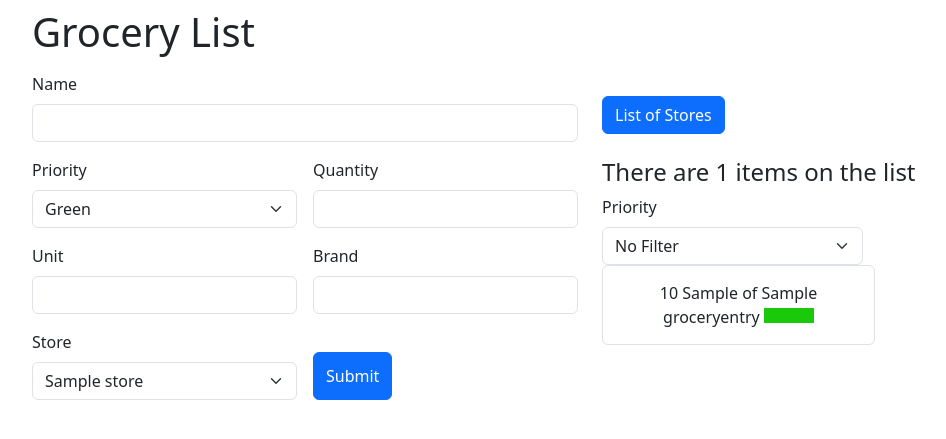
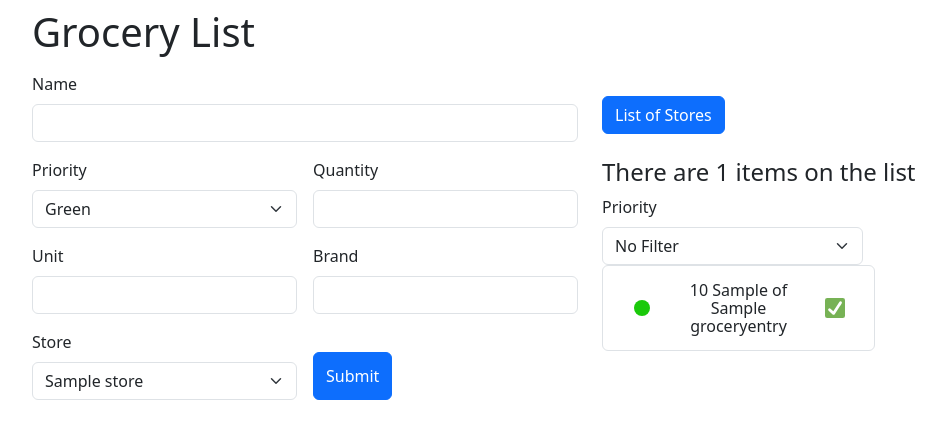
Before and after one commit to surfaceofbacon/Grocery_List, a Django app: page / in a window 1280 px wide. Shown: the top 439 px of the page, without its empty margins (50-996 px from the left). Run offline with Django 5.2, Linux system fonts and the light colour scheme; tables that the repository leaves empty hold one stand-in row (values such as "Sample post").

Commit message:
green check added

```diff
--- a/grocery_list/entries/static/entries/css/main.css
+++ b/grocery_list/entries/static/entries/css/main.css
@@ -4,3 +4,11 @@
     display: inline-block;
     height: 15px;
 }
+
+
+.entry-btn {
+    display: flex;
+    gap: 16px;
+    align-items: center;
+    line-height: 18px
+}
--- /dev/null
+++ b/grocery_list/entries/templates/entries/icons/green_check.html
@@ -0,0 +1,7 @@
+<svg width="{{ width }}" height="{{ height }}" viewBox="0 0 36 36" xmlns="http://www.w3.org/2000/svg"
+     xmlns:xlink="http://www.w3.org/1999/xlink" aria-hidden="true" role="img" class="iconify iconify--twemoji"
+     preserveAspectRatio="xMidYMid meet">
+    <path fill="#77B255" d="M36 32a4 4 0 0 1-4 4H4a4 4 0 0 1-4-4V4a4 4 0 0 1 4-4h28a4 4 0 0 1 4 4v28z"></path>
+    <path fill="#FFF"
+          d="M29.28 6.362a2.502 2.502 0 0 0-3.458.736L14.936 23.877l-5.029-4.65a2.5 2.5 0 1 0-3.394 3.671l7.209 6.666c.48.445 1.09.665 1.696.665c.673 0 1.534-.282 2.099-1.139c.332-.506 12.5-19.27 12.5-19.27a2.5 2.5 0 0 0-.737-3.458z"></path>
+</svg>
--- /dev/null
+++ b/grocery_list/entries/templates/entries/icons/importance_color.html
@@ -0,0 +1,3 @@
+<svg height="{{ height }}" width="{{ width }}" xmlns="http://www.w3.org/2000/svg">
+  <circle r="8" cx="10" cy="10" fill="{{ color }}" />
+</svg>
--- /dev/null
+++ b/grocery_list/entries/templates/entries/icons/square.html
@@ -0,0 +1,3 @@
+<svg width="{{ width }}" height="{{ height }}" viewBox="0 0 24 24" fill="none" xmlns="http://www.w3.org/2000/svg">
+<rect x="4" y="4" width="16" height="16" rx="2" stroke="#000000" stroke-width="2" stroke-linecap="round" stroke-linejoin="round"/>
+</svg>
--- a/grocery_list/entries/templates/entries/list.html
+++ b/grocery_list/entries/templates/entries/list.html
@@ -45,7 +45,7 @@
                         <label class="form-label" for="store">Store</label>
                         <select class="form-select" id="store" name="store">
                             {% for store in stores %}
-                        <option value="{% url 'get-single-store' store.id %}">{{store.name}}</option>
+                                <option value="{% url 'get-single-store' store.id %}">{{ store.name }}</option>
                             {% endfor %}
                         </select>
                     </div>
@@ -58,7 +58,7 @@
         </div>
         <div class="col-12 col-md-6">
             <a class="btn btn-primary my-4" href="/stores">List of Stores</a>
-        <h4>There are {{amount_in_list}} items on the list</h4>
+            <h4>There are {{ amount_in_list }} items on the list</h4>
             <label class="form-label" for="color-filter">Priority</label>
             <div class="row">
                 <div class="col-6">
@@ -74,8 +74,24 @@
             <div class="col-6">
                 <ul class="list-group" id="groceries-list">
                     {% for entry in groceries_list %}
-            <li class="list-group-item"><a class="btn" href="{% url 'get-single-entry' entry.id %}">{{ entry }} <span data-value="{{entry.importance_color}}" class="importance-color"
-                                                                                  style="background-color: {{entry.get_color}}"></span></a>
+
+                        <li class="list-group-item">
+                            <a class="btn entry-btn" href="{% url 'get-single-entry' entry.id %}">
+                                <div>
+                                    {% include 'entries/icons/importance_color.html' with width="20px" height="20px" color=entry.get_color %}
+                                </div>
+                                {{ entry }}
+                                <div class="ms-auto">
+                                    {% if entry.purchased %}
+                                        {% include 'entries/icons/green_check.html' with width="20px" height="20px" %}
+                                    {% else %}
+                                        {% include 'entries/icons/square.html' with width="20px" height="20px" %}
+                                    {% endif %}
+
+
+                                </div>
+
+                            </a>
                         </li>
                     {% endfor %}
                 </ul>
```
Lines whose indentation alone changed are shown as unchanged.
